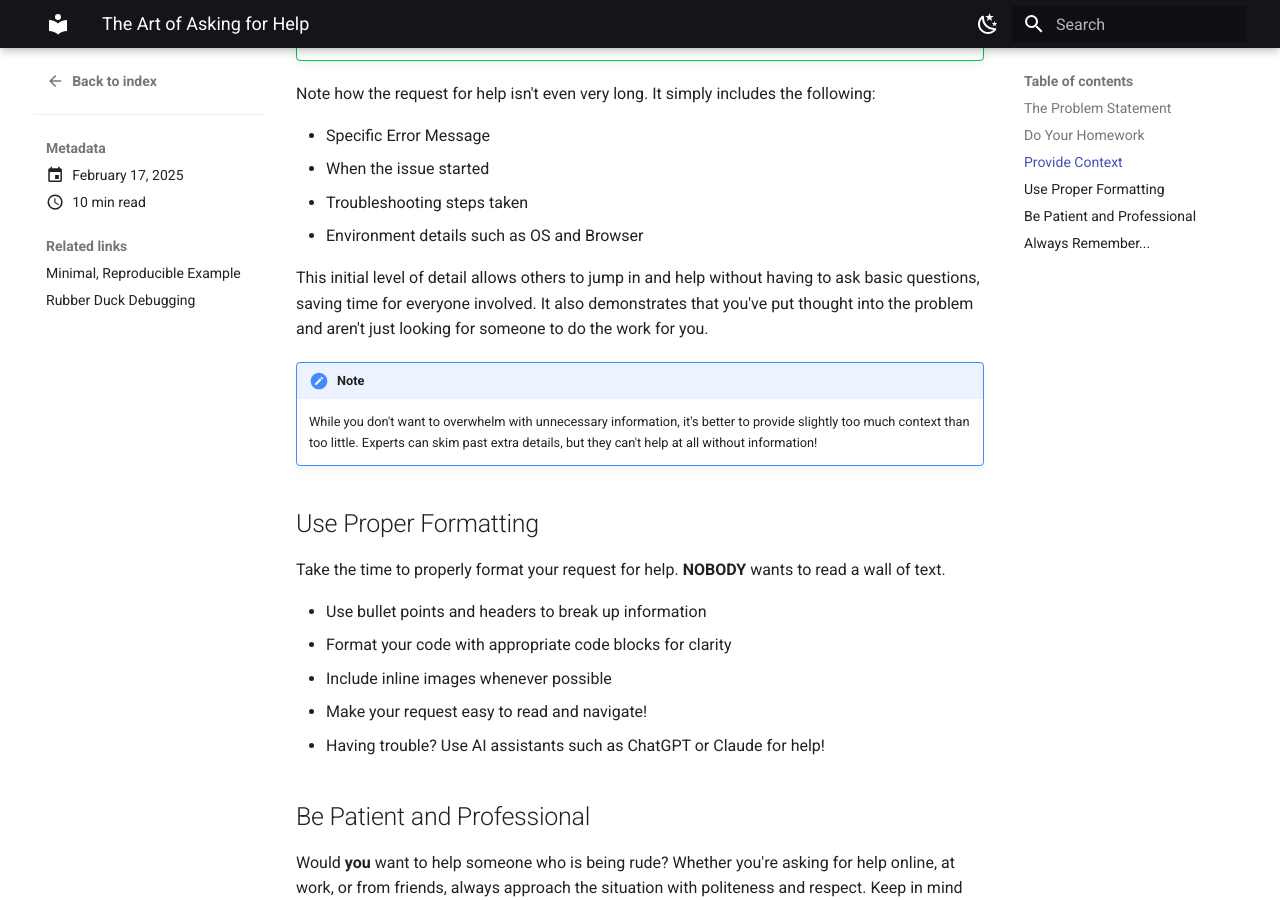
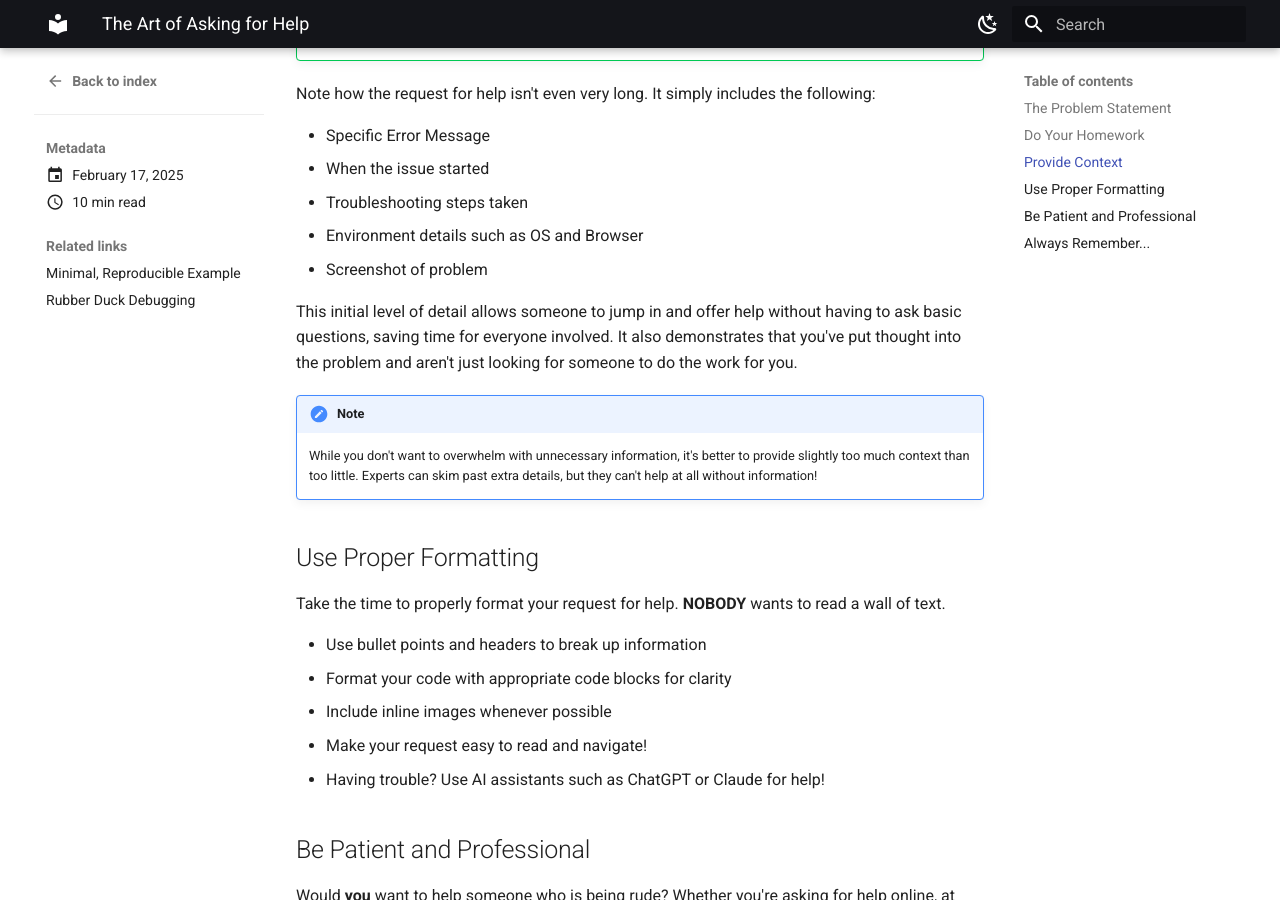
Before and after one commit to jonchun/jonchun.github.io, an MkDocs documentation site: the page built from docs/blog/posts/2025-02-17_the-art-of-asking-for-help.md, in a window 1280 px wide and 900 px high, scrolled down 2190 px. Built offline with MkDocs 1.6.1 and Material for MkDocs 9.7.7, drawn with Linux system fonts in a browser that asks for light colours.

Commit message:
small reword

```diff
--- a/docs/blog/posts/2025-02-17_the-art-of-asking-for-help.md
+++ b/docs/blog/posts/2025-02-17_the-art-of-asking-for-help.md
@@ -68,8 +68,9 @@ Note how the request for help isn't even very long. It simply includes the follo
 -   When the issue started
 -   Troubleshooting steps taken
 -   Environment details such as OS and Browser
+-   Screenshot of problem
 
-This initial level of detail allows others to jump in and help without having to ask basic questions, saving time for everyone involved. It also demonstrates that you've put thought into the problem and aren't just looking for someone to do the work for you.
+This initial level of detail allows someone to jump in and offer help without having to ask basic questions, saving time for everyone involved. It also demonstrates that you've put thought into the problem and aren't just looking for someone to do the work for you.
 
 !!! Note
 
```
